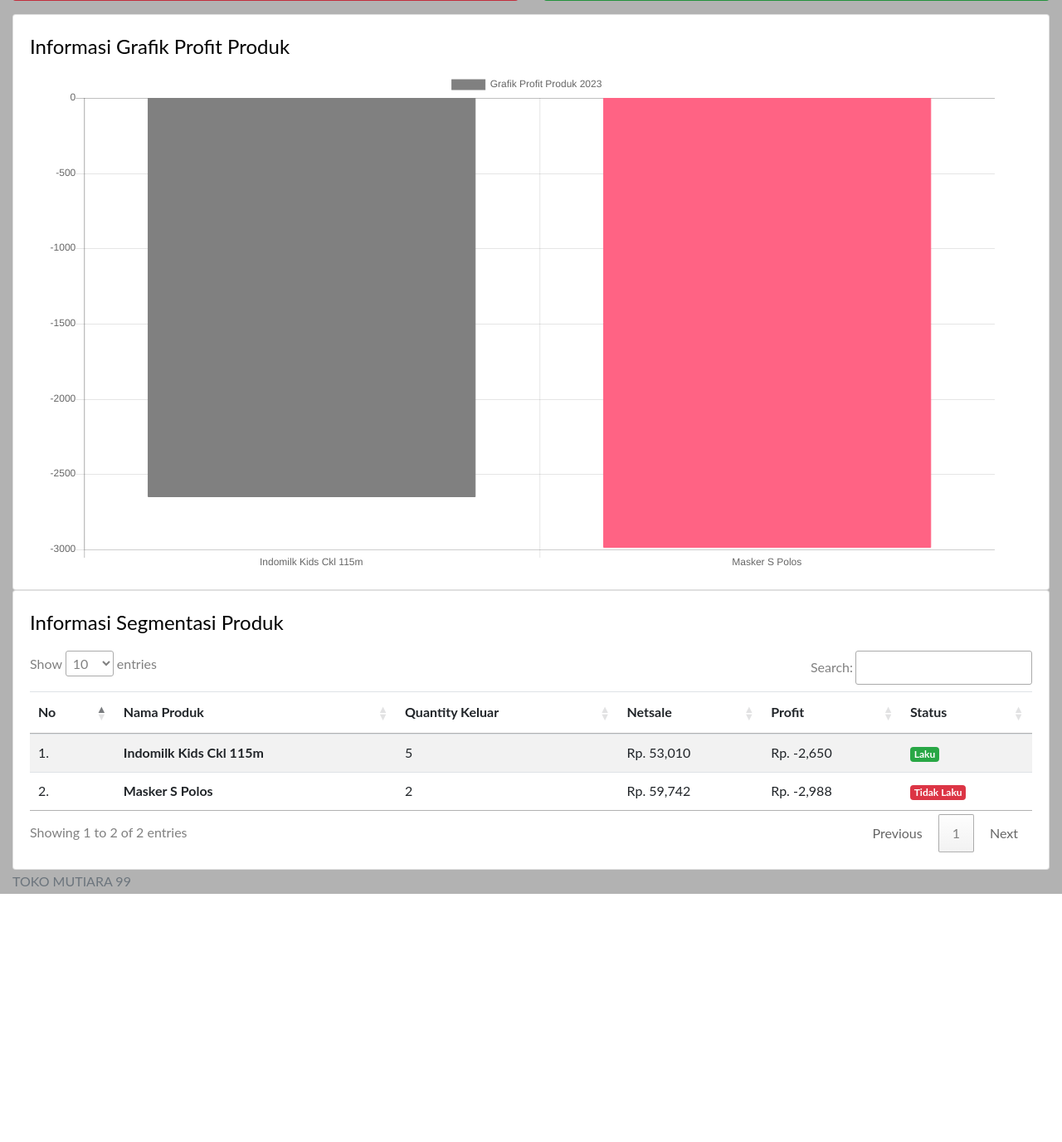
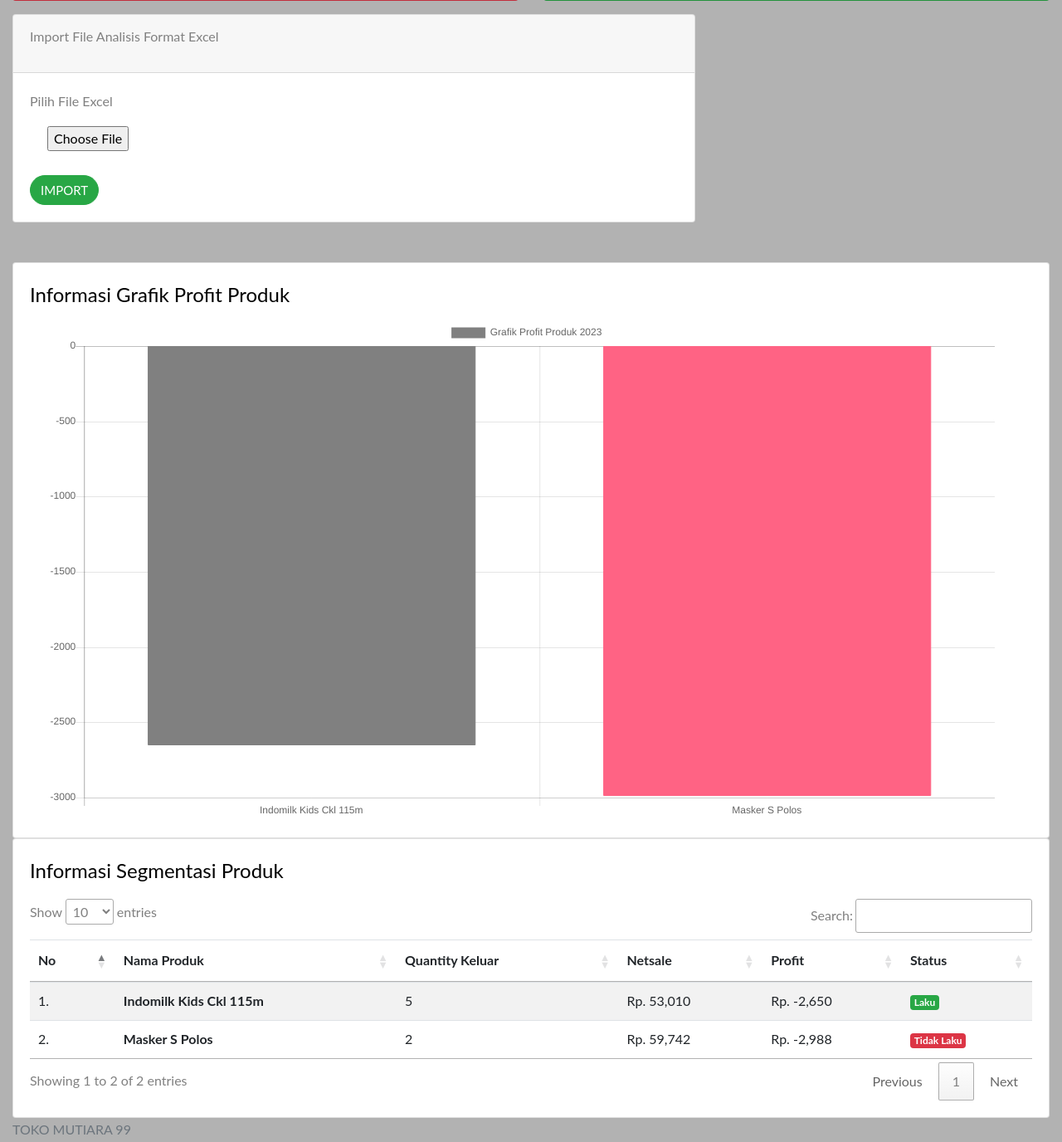
Before and after one commit to upimariani/toko-mutiara, a CodeIgniter app: page /toko-mutiara/Admin/cDashboard in a window 1280 px wide. Shown: the part 477-1853 px from the top of the page at 83% size. Before the commit the page ends 1554 px from the top, so only its background shows below. Run offline with CodeIgniter, Linux system fonts and the light colour scheme; data comes from the database, SQL or seed files in the repository; data that the repository does not hold is empty.

Commit message:
add file excel

```diff
--- a/application/views/Admin/vDashboard.php
+++ b/application/views/Admin/vDashboard.php
@@ -5,6 +5,8 @@
 
 
 		</div>
+
+
 		<?php
 		if ($this->session->userdata('success')) {
 		?>
@@ -59,7 +61,27 @@
 					</div>
 				</div>
 			</div>
-
+			<div class="col-lg-8 mb-5">
+				<div class="card">
+					<div class="card-header">
+						<p>Import File Analisis Format Excel</p>
+					</div>
+					<div class="card-body">
+						<form action="<?= base_url('Admin/cSegmentasi/import_excel'); ?>" method="post" enctype="multipart/form-data">
+							<div class="form-group">
+								<label>Pilih File Excel</label>
+								<input class="form-control" type="file" name="fileExcel">
+							</div>
+							<div>
+								<button class='btn btn-success' type="submit">
+									<span class="glyphicon glyphicon-plus" aria-hidden="true"></span>
+									Import
+								</button>
+							</div>
+						</form>
+					</div>
+				</div>
+			</div>
 			<div class="col-lg-12 grid-margin stretch-card">
 				<div class="card">
 					<div class="card-body">
--- a/toko-mutiara.sql
+++ b/toko-mutiara.sql
@@ -3,7 +3,7 @@
 -- https://www.phpmyadmin.net/
 --
 -- Host: 127.0.0.1
--- Waktu pembuatan: 05 Okt 2023 pada 16.06
+-- Waktu pembuatan: 09 Nov 2023 pada 23.51
 -- Versi server: 10.4.6-MariaDB
 -- Versi PHP: 7.3.9
 
```
Also changed, not shown: application/views/Admin/Segmentasi/vKedua.php (+1 -12 lines), 1 other file.
